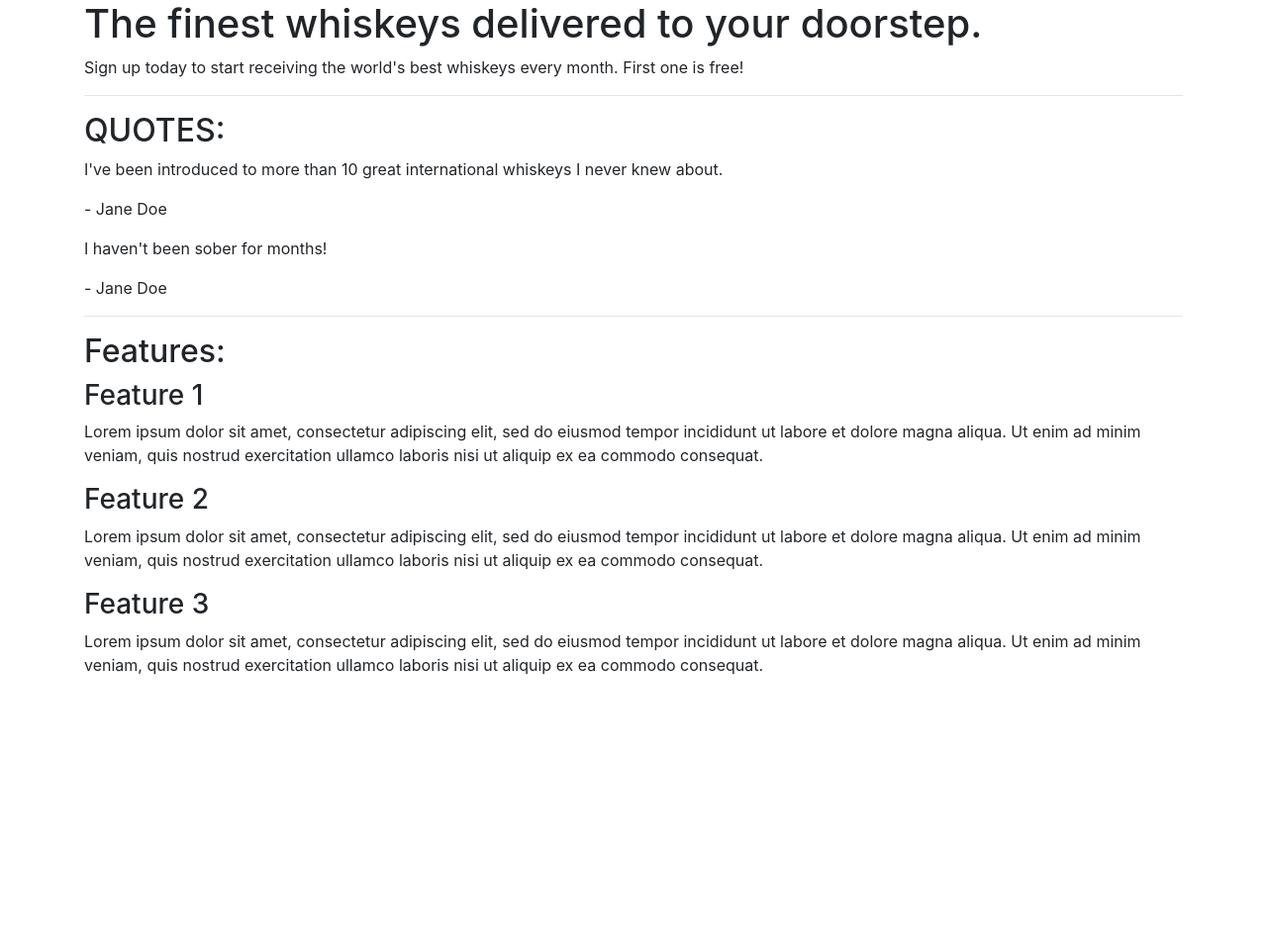
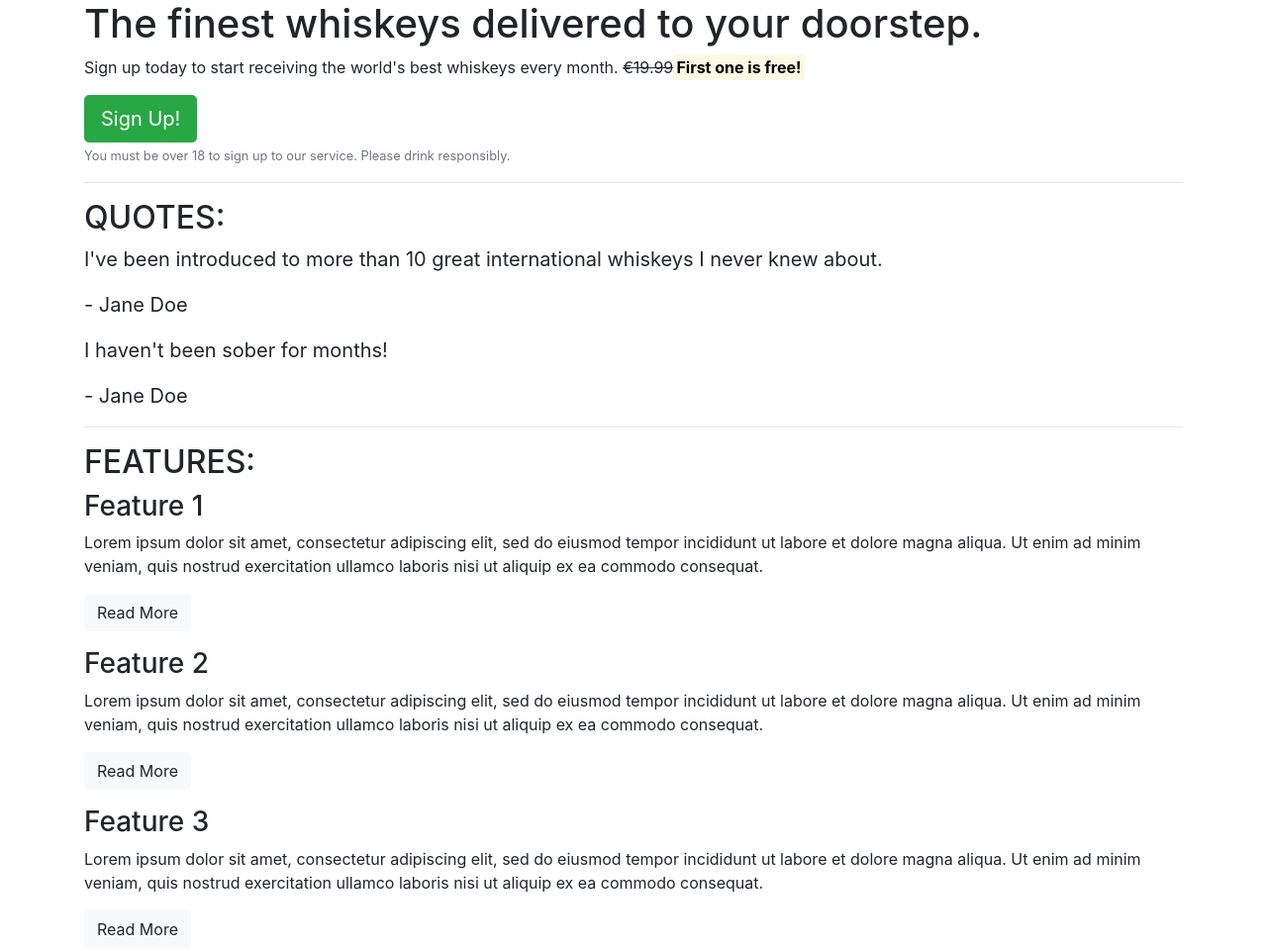
Before and after one commit to email2ify/Whiskey-Delivery, a plain HTML site: page index.html in a window 1280 px wide. Shown: the whole page at 99% size. Before the commit the page ends 800 px from the top, so only its background shows below. Drawn offline with nearby package versions, Linux system fonts and the light colour scheme.

Commit message:
Add button using css bootstrap library

```diff
--- a/index.html
+++ b/index.html
@@ -13,40 +13,47 @@
         <!-- Callout -->
         <section class="callout">
             <h1>The finest whiskeys delivered to your doorstep.</h1>
-            <p>Sign up today to start receiving the world's best whiskeys every month. First one is free!</p>
+            <p>Sign up today to start receiving the world's best whiskeys every month.
+                <s>€19.99</s><strong><mark>First one is free!</mark></strong></p>
+                <button type="button" class="btn btn-success btn-lg">Sign Up!</button>
+                <p class="text-muted"><small>You must be over 18 to sign up to our service. Please drink responsibly.</small></p>
         </section>
         <!-- /.callout -->
         <hr>
 
         <!-- Quotes -->
-        <section class="quotes">
+        <section class="quote">
             <h2 class="text-uppercase">Quotes:</h2>
-            <div class="quote">
+            <blockquote class="blockquote">
                 <p>I've been introduced to more than 10 great international whiskeys I never knew about.</p>
                 <p>- Jane Doe</p>
-            </div>
-            <div class="quote">
+            </blockquote>
+            <dblockquote class="blockquote">
                 <p>I haven't been sober for months!</p>
                 <p>- Jane Doe</p>
-            </div>
+            </blockquote>
         </section>
         <!-- /.quotes -->
         <hr>
 
         <!-- Features -->
         <section class="features">
-            <h2>Features:</h2>
+            <h2 class=" text-uppercase">Features:</h2>
             <div class="feature">
                 <h3>Feature 1</h3>
                 <p>Lorem ipsum dolor sit amet, consectetur adipiscing elit, sed do eiusmod tempor incididunt ut labore et dolore magna aliqua. Ut enim ad minim veniam, quis nostrud exercitation ullamco laboris nisi ut aliquip ex ea commodo consequat.</p>
+                <p><button type="button" class="btn btn-light">Read More</button></p>
             </div>
             <div class="feature">
                 <h3>Feature 2</h3>
                 <p>Lorem ipsum dolor sit amet, consectetur adipiscing elit, sed do eiusmod tempor incididunt ut labore et dolore magna aliqua. Ut enim ad minim veniam, quis nostrud exercitation ullamco laboris nisi ut aliquip ex ea commodo consequat.</p>
+                <p><button type="button" class="btn btn-light">Read More</button></p>
+
             </div>
             <div class="feature">
                 <h3>Feature 3</h3>
                 <p>Lorem ipsum dolor sit amet, consectetur adipiscing elit, sed do eiusmod tempor incididunt ut labore et dolore magna aliqua. Ut enim ad minim veniam, quis nostrud exercitation ullamco laboris nisi ut aliquip ex ea commodo consequat.</p>
+                <p><button type="button" class="btn btn-light">Read More</button></p>
             </div>
         </section>
         <!-- /.features -->
```
